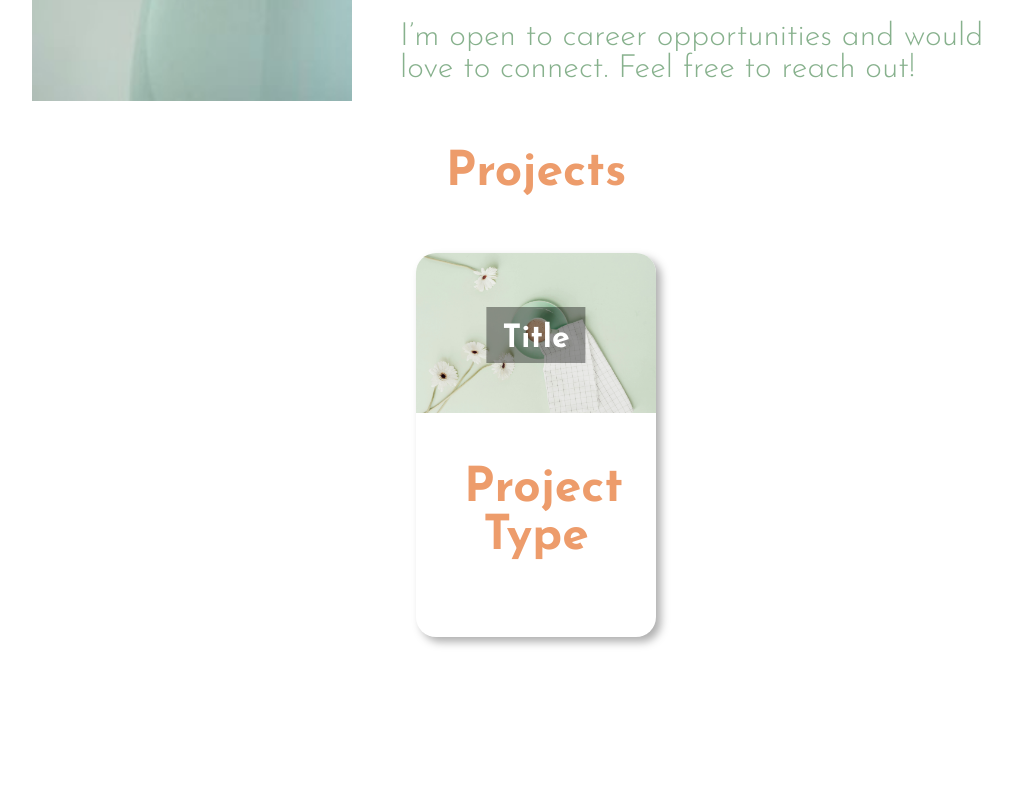
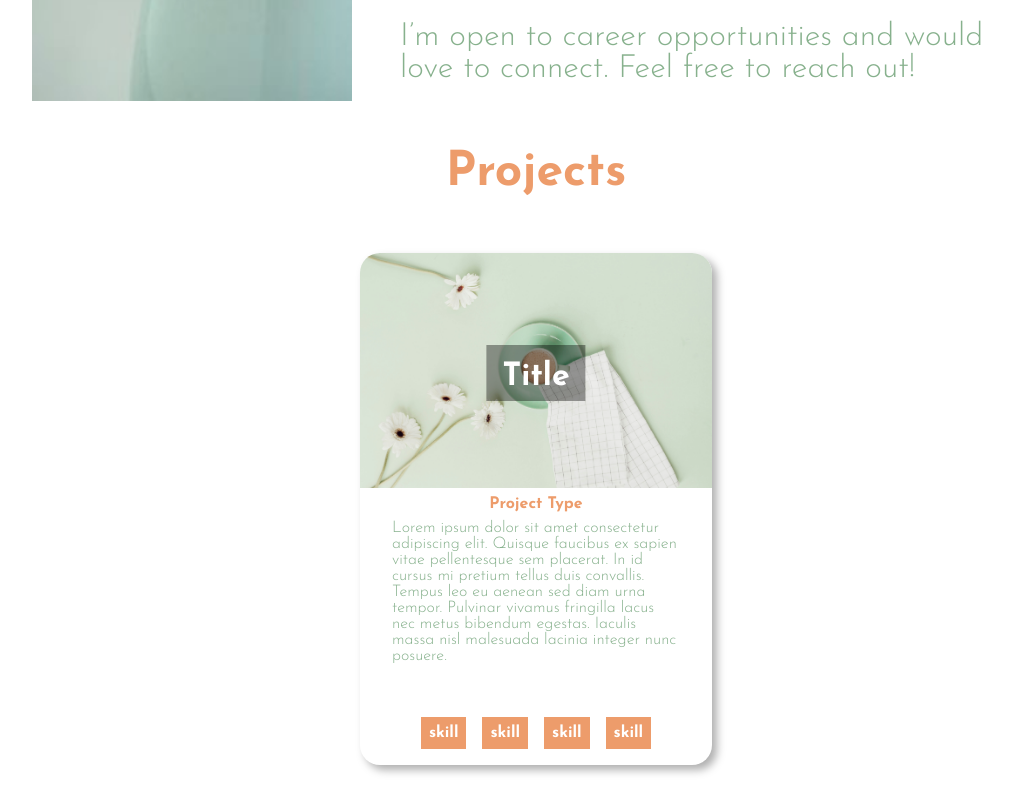
Before and after one commit to Shiela-P/Shiela-P.github.io, a React (Vite) app: page / in a window 1280 px wide. Shown: the part 1372-2169 px from the top of the page, without its empty margins (104-1116 px from the left). Before the commit the page ends 2041 px from the top, so only its background shows below. Built offline with nearby package versions, Linux system fonts and the light colour scheme.

Commit message:
Completed card layout and styling

```diff
--- a/src/Card.jsx
+++ b/src/Card.jsx
@@ -6,7 +6,13 @@ const Card = () => {
                 <h1>Title</h1>
             </div>
             <h2>Project Type</h2>
-
+            <p>Lorem ipsum dolor sit amet consectetur adipiscing elit. Quisque faucibus ex sapien vitae pellentesque sem placerat. In id cursus mi pretium tellus duis convallis. Tempus leo eu aenean sed diam urna tempor. Pulvinar vivamus fringilla lacus nec metus bibendum egestas. Iaculis massa nisl malesuada lacinia integer nunc posuere. </p>
+            <div className="skills">
+                <p>skill</p>
+                <p>skill</p>
+                <p>skill</p>
+                <p>skill</p>
+            </div>
         </div>
      );
 }
--- a/src/index.css
+++ b/src/index.css
@@ -109,8 +109,8 @@ p{
 .card
 {
   background-color: var(--background);
-  width: 15em;
-  height: 24em;
+  width: 22em;
+  height: 32em;
   margin: 2em auto;
   border-radius: 1.25em;
   overflow: hidden;
@@ -136,3 +136,36 @@ p{
   font-size: 2.5;
   background-color: #00000060;
 }
+
+.card h2{
+  font-size: 1em;
+  padding: 0;
+  margin: 0.25em auto;
+}
+
+.card p{
+  font-size: 1em;
+  padding: 0;
+  margin: 0.5em 2em 1em 2em;
+  position: relative;
+}
+
+.card .skills{
+  display: flex;
+  justify-content: center;
+  position: absolute;
+  bottom: 0;
+  left: 0;
+  width: 100%;
+  padding-bottom: 1em;
+
+}
+
+.card .skills p{
+  background-color: var(--secondary);
+  color: var(--background);
+  padding: 0.5em;
+  margin: 0 0.5em;
+  font-weight: 650;
+  align-items: center;
+}
```
Also changed, not shown: src/Data/projects.json (+7 -4 lines).
